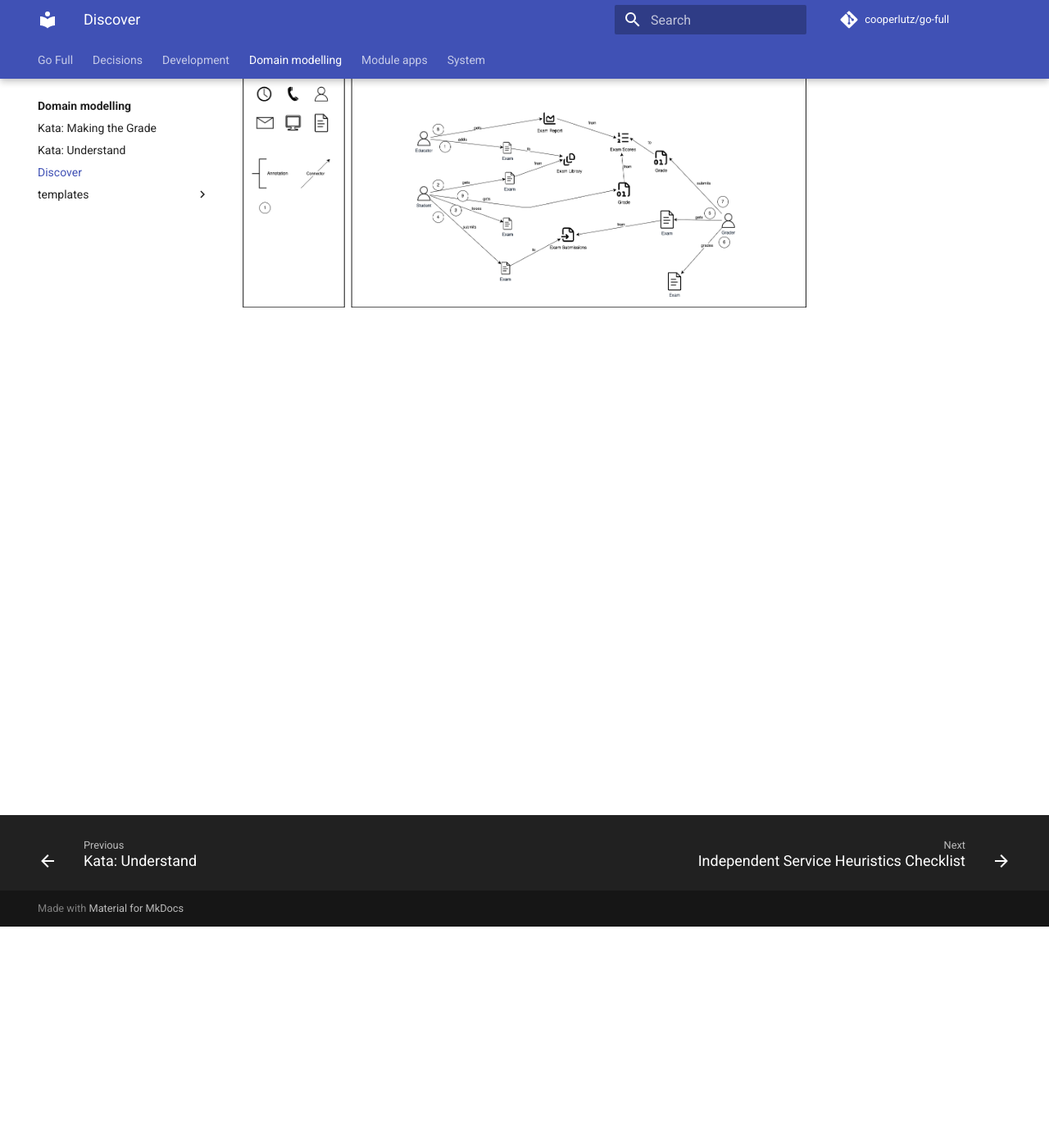
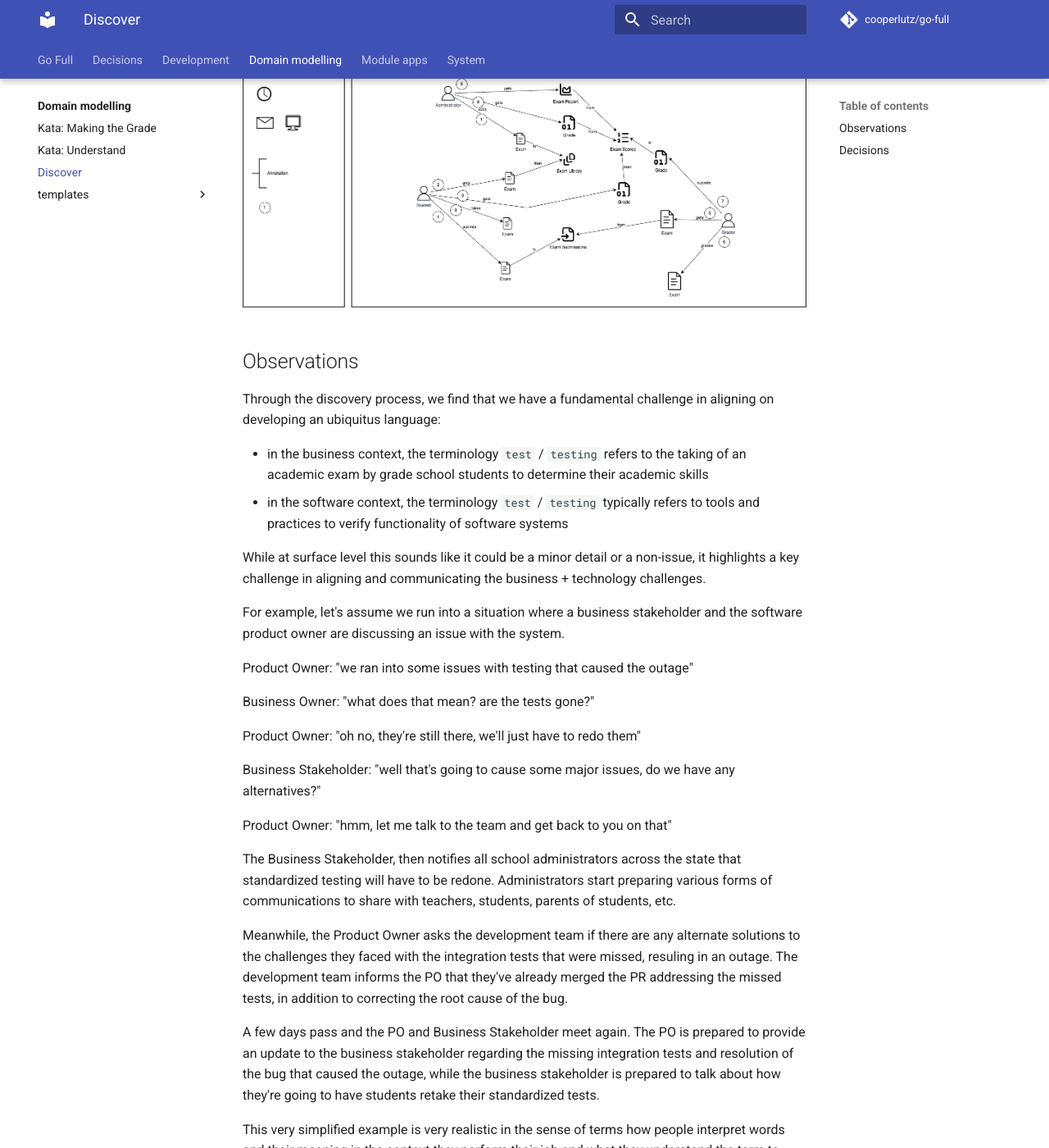
Before and after one commit to cooperlutz/go-full, an MkDocs documentation site: the page built from docs/docs/domain_modelling/2_kata_discover.md, in a window 1280 px wide and 1400 px high, scrolled down 270 px. Shown: the whole window at 82% size. Built offline with MkDocs 1.6.1 and Material for MkDocs 9.7.7, drawn with Linux system fonts in a browser that asks for light colours; comment, search, counter and statistics services are not loaded; some of the changed text lies outside the part shown.

Commit message:
fix: kata discovery & domain story

```diff
--- a/docs/docs/domain_modelling/2_kata_discover.md
+++ b/docs/docs/domain_modelling/2_kata_discover.md
@@ -3,3 +3,36 @@
 Discover the domain visually and collaboratively.
 
 ![Domain Story](./_img/kata_domain_story.drawio.png)
+
+## Observations
+
+Through the discovery process, we find that we have a fundamental challenge in aligning on developing an ubiquitus language:
+
+- in the business context, the terminology `test` / `testing` refers to the taking of an academic exam by grade school students to determine their academic skills
+- in the software context, the terminology `test` / `testing` typically refers to tools and practices to verify functionality of software systems
+
+While at surface level this sounds like it could be a minor detail or a non-issue, it highlights a key challenge in aligning and communicating the business + technology challenges.
+
+For example, let's assume we run into a situation where a business stakeholder and the software product owner are discussing an issue with the system.
+
+Product Owner: "we ran into some issues with testing that caused the outage"
+
+Business Owner: "what does that mean? are the tests gone?"
+
+Product Owner: "oh no, they're still there, we'll just have to redo them"
+
+Business Stakeholder: "well that's going to cause some major issues, do we have any alternatives?"
+
+Product Owner: "hmm, let me talk to the team and get back to you on that"
+
+The Business Stakeholder, then notifies all school administrators across the state that standardized testing will have to be redone. Administrators start preparing various forms of communications to share with teachers, students, parents of students, etc.
+
+Meanwhile, the Product Owner asks the development team if there are any alternate solutions to the challenges they faced with the integration tests that were missed, resuling in an outage. The development team informs the PO that they've already merged the PR addressing the missed tests, in addition to correcting the root cause of the bug.
+
+A few days pass and the PO and Business Stakeholder meet again. The PO is prepared to provide an update to the business stakeholder regarding the missing integration tests and resolution of the bug that caused the outage, while the business stakeholder is prepared to talk about how they're going to have students retake their standardized tests.
+
+This very simplified example is very realistic in the sense of terms how people interpret words and their meaning in the context they perform their job and what they understand the term to mean in their context. The challenge and concept of developing a [Ubiquitous Language](https://martinfowler.com/bliki/UbiquitousLanguage.html), coined particularly to highlight the importance of developing a shared understanding between developers and users, is prevelant in various other business, technical, academic, contexts and something that most people can most likely relate to even in their standard day-to-day lives.
+
+## Decisions
+
+- the terms `Exam`, `Examination`, will serve as common terminology to describe Standardized Tests which are taken by gradeschool students
```
Also changed, not shown: docs/docs/domain_modelling/_img/kata_domain_story.drawio.png.
